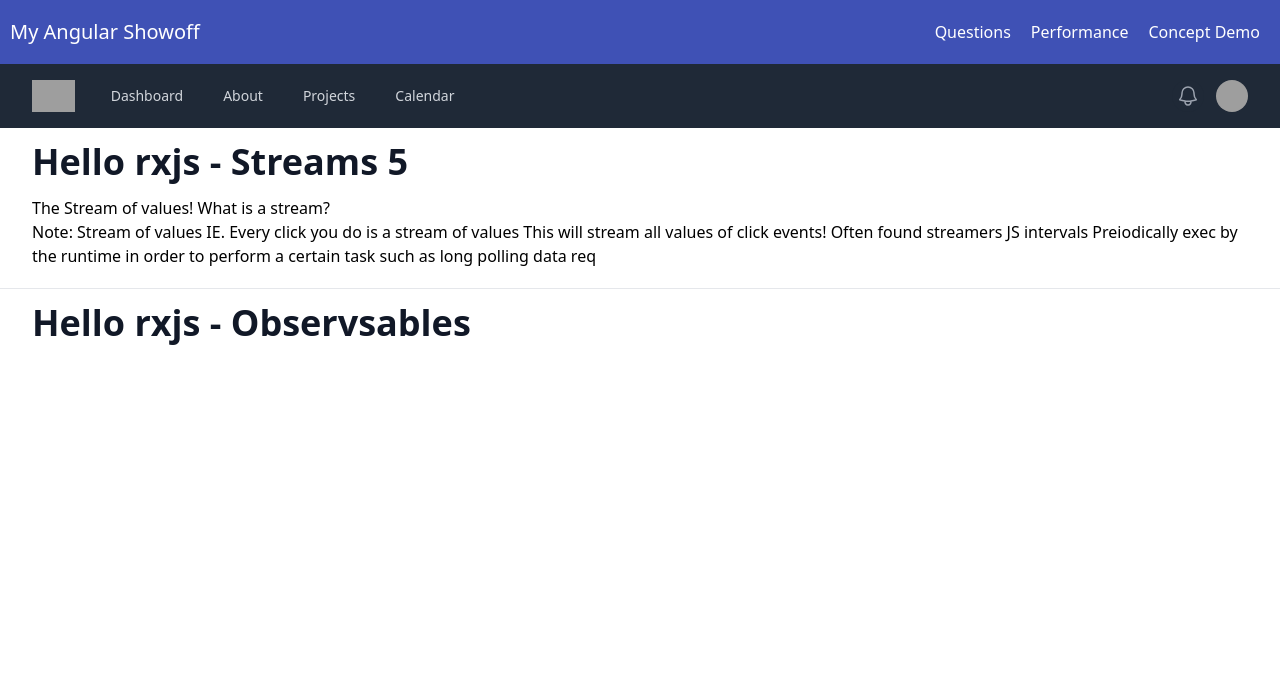
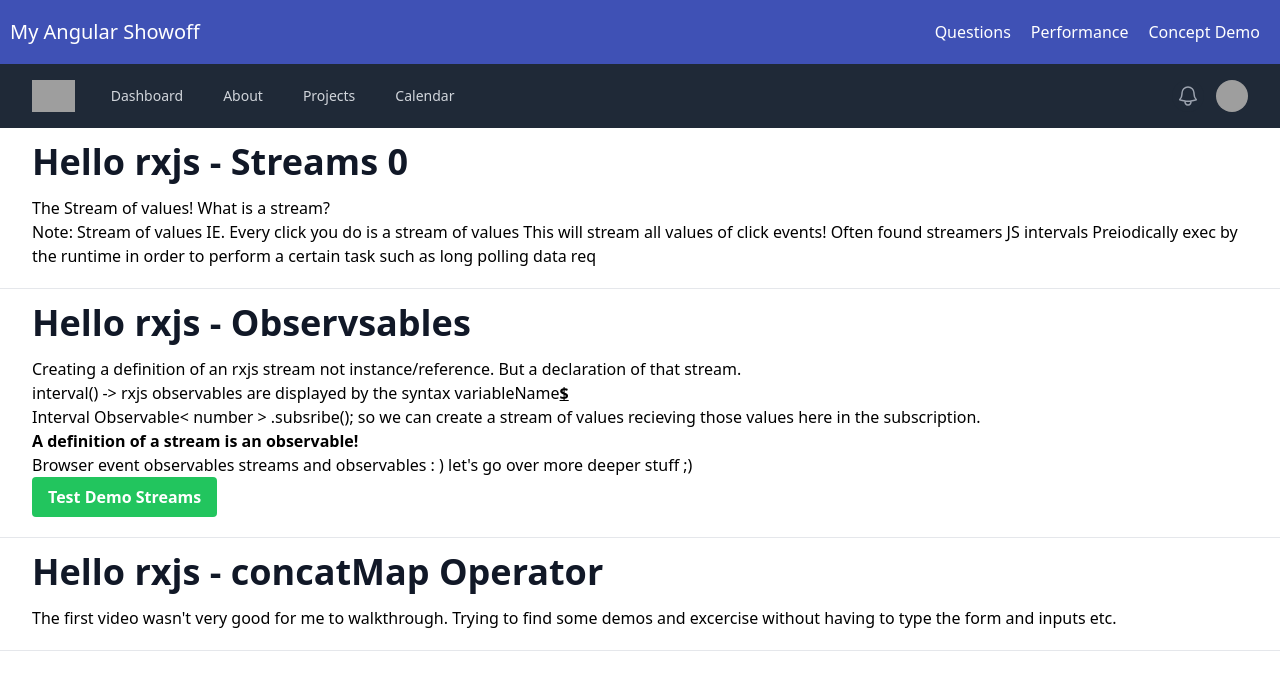
Before and after one commit to tbenson89/angular-showoff, an Angular app: page /about in a window 1280 px wide. Shown: the top 690 px of the page. Built offline with nearby package versions, Linux system fonts and the light colour scheme; no server answers; grey boxes are pictures that could not be loaded.

Commit message:
confusing merge n concat Maps

```diff
--- a/src/app/pages/about/about.component.html
+++ b/src/app/pages/about/about.component.html
@@ -21,7 +21,37 @@
             Hello rxjs - Observsables
         </h1>
         <p class="mt-5">
-
+            Creating a definition of an rxjs stream not instance/reference. But a declaration of that stream.
+            <br />
+            interval() -> rxjs observables are displayed by the syntax
+            variableName<strong style="text-decoration: underline;">$</strong>
+            <br />
+            Interval Observable< number >
+            .subsribe(); so we can create a stream of values recieving those values here in the subscription.
+            <br />
+            <strong>A definition of a stream is an observable!</strong>
+        </p>
+        <p>
+            Browser event observables streams and observables : ) let's go over more deeper stuff ;)
+        </p>
+        <button
+            class="bg-green-500 hover:bg-green-700 text-white font-bold py-2 px-4 rounded"
+            (click)="runDemo();">
+            Test Demo Streams
+        </button>
+    </div>
+</div>
+<hr>
+<!-- Video 3 -  -->
+<div class="mx-auto max-w-7xl px-6 lg:px-8" id="">
+    <div class="my-5 max-w-lg sm:mx-auto md:max-w-none">
+        <h1 class="text-4xl font-bold leading-7 text-gray-900">
+            Hello rxjs - concatMap Operator
+        </h1>
+        <p class="mt-5">
+            The first video wasn't very good for me to walkthrough. Trying to find some demos
+            and excercise without having to type the form and inputs etc.
         </p>
     </div>
 </div>
+<hr>
--- a/src/app/pages/about/about.component.ts
+++ b/src/app/pages/about/about.component.ts
@@ -1,4 +1,15 @@
 import { Component, OnInit } from '@angular/core';
+import { DataService } from 'src/app/services/data.service';
+import {
+  catchError,
+  concatMap,
+  fromEvent,
+  interval,
+  mergeMap,
+  Observable,
+  of,
+  timer
+} from 'rxjs';
 
 @Component({
   selector: 'app-about',
@@ -7,10 +18,55 @@ import { Component, OnInit } from '@angular/core';
 export class AboutComponent implements OnInit {
   counter: number = 0;
 
-
-  constructor() { }
+  constructor(private dataService: DataService) { }
 
   ngOnInit(): void {
+    this.confusingMergeConcatMaps();
+  }
+
+  confusingMergeConcatMaps() {
+    of('1', '2', '3')
+      .pipe(
+        concatMap(number => this.dataService.getData()),
+        catchError((err: { status: any; }) => of(err.status))
+      )
+      // MergeMap example! doesn't really work well :/
+      .pipe(
+        mergeMap(number => this.dataService.getData()),
+        catchError((err: { status: any; }) => of(err.status))
+      )
+      .subscribe(console.log);
+  }
+
+  runDemo() {
+    this.streamsDemo();
+
+    this.multiStreamsDemo();
+
+    this.clickStreamDemo();
+  }
+
+  clickStreamDemo() {
+    // Define a stream of clicks using the rxjs from event method
+    const click$: Observable<Event> = fromEvent(document, 'click');
+    click$.subscribe(e => console.log(`The Event Stream: ${e}`));
+  }
+
+  multiStreamsDemo() {
+    // Create definition of a rxjs stream
+    const interval$: Observable<number> = interval(1000);
+    // Create first stream of values / observables!
+    interval$.subscribe(value => console.log(`stream #1: ${value}`));
+
+    // Create second stream of values
+    interval$.subscribe(value => console.log(`stream #1: ${value}`));
+
+    // Third stream of values timer(delay,time)
+    const timer$: Observable<number> = timer(3000, 1000);
+    timer$.subscribe(value => console.log(value));
+  }
+
+  streamsDemo() {
     // Note: Stream of values
     // Every click you do is a stream of values
     document.addEventListener('click', event => {
@@ -22,14 +78,13 @@ export class AboutComponent implements OnInit {
     // Preiodically exec by the runtime in order to
     // perform a certain task such as long polling in bg?
     setInterval(() => {
-      console.log(this.counter);
+      // console.log(this.counter);
       this.counter++;
     }, 1000);
 
     // THIS IS A STREAM just emits 1 value and times out!
     setTimeout(() => {
       console.log("FINISHED!");
-    }, 3000)
+    }, 3000);
   }
-
 }
--- a/src/app/performance/performance/performance.component.html
+++ b/src/app/performance/performance/performance.component.html
@@ -1,6 +1,6 @@
 <div class="mx-auto max-w-7xl px-6 lg:px-8">
     <div class="mt-10 max-w-lg sm:mx-auto md:max-w-none">
-        <h2 class="text-xl font-semibold leading-9 text-gray-900">
+        <h2 class="text-2xl font-semibold leading-9 text-gray-900">
             Best Performance and Optimization Techniques - Provide support for any issue that arise
         </h2>
         <p>
@@ -8,7 +8,7 @@
             <br />
             <em>* Don't forget to unsubsribe and destroy the subscription since it's async.</em>
         </p>
-        <h1>Display Trending Coins</h1>
+        <h1 class="text-xl font-semibold leading-7 text-gray-800">Display Trending Coins</h1>
         <ul *ngIf="coins">
             <li *ngFor="let coin of coins">
                 <div class="card">
--- a/src/app/services/data.service.ts
+++ b/src/app/services/data.service.ts
@@ -15,8 +15,18 @@ export class DataService {
   constructor(private http: HttpClient) { }
 
   getTrendingCoins(): Observable<{items: any[]}> {
-    return this.http.get<{items: any[]}>(this.apiUrl);
+    const data = this.http.get<{items: any[]}>(this.apiUrl);
+
+    console.log(data);
+    return data;
   }
+
+  // Following along with a video about mergeMap/concatMap rxjs
+  getData() {
+    const data = this.http.get(this.apiUrl);
+    return data;
+  }
+
 
   // getTrendingCoins() {
   //   const trendingTokens = this.http
```
